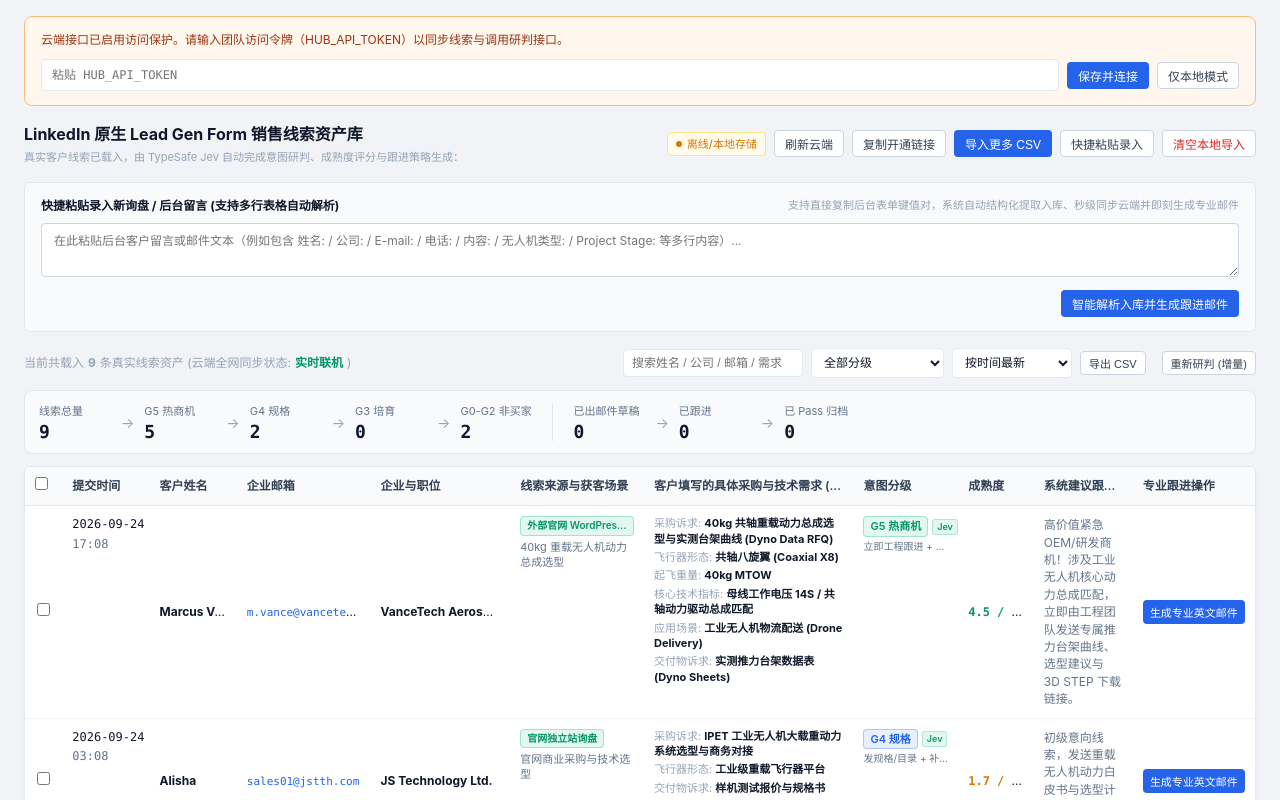
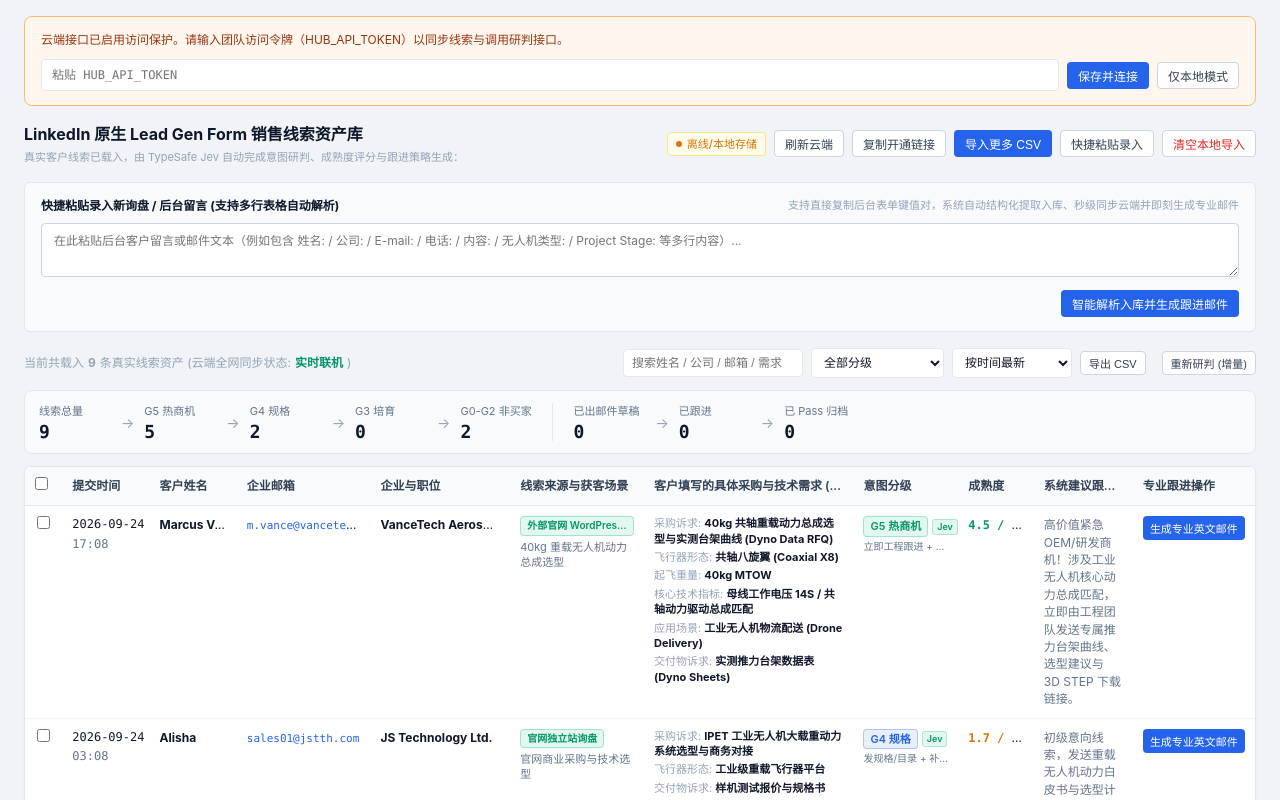
Before and after one commit to wallysuda/ipet-lead-hub, a website with bundled scripts: page index.html in a window 1280 px wide. Shown: the top 800 px of the page. Built offline with nearby package versions, Linux system fonts and the light colour scheme; files whose address does not match are found by name.

Commit message:
style(table): top-align every cell so short fields no longer float mid-row

```diff
--- a/css/style.css
+++ b/css/style.css
@@ -380,7 +380,7 @@ body {
   white-space: nowrap;
   overflow: hidden;
   text-overflow: ellipsis;
-  vertical-align: middle;
+  vertical-align: top;
 }
 
 .leads-table td {
@@ -396,11 +396,14 @@ body {
   background-color: var(--bg-hover);
 }
 
-/* 各列显示规格 */
-.cell-check { text-align: center; vertical-align: middle !important; }
+/* 各列显示规格 —— 全部顶端对齐，避免短字段居中导致整行错位 */
+.cell-check {
+  text-align: center;
+  vertical-align: top;
+  padding-top: 12px;
+}
 
 .cell-time {
-  vertical-align: top !important;
   font-family: var(--font-mono);
   font-size: 11px;
   line-height: 1.35;
@@ -412,7 +415,6 @@ body {
   white-space: nowrap;
   overflow: hidden;
   text-overflow: ellipsis;
-  vertical-align: middle !important;
 }
 
 .cell-name strong { font-size: 12px; }
@@ -425,9 +427,6 @@ body {
 }
 .cell-email a:hover { text-decoration: underline; }
 
-.cell-org {
-  vertical-align: middle !important;
-}
 .cell-org strong {
   font-size: 12px;
 }
@@ -467,8 +466,7 @@ body {
 }
 
 .cell-score {
-  text-align: center;
-  vertical-align: middle !important;
+  text-align: left;
 }
 .score-num {
   font-family: var(--font-mono);
@@ -488,8 +486,7 @@ body {
 }
 
 .cell-action {
-  text-align: center;
-  vertical-align: middle !important;
+  text-align: left;
   white-space: nowrap;
 }
 .cell-action .btn {
```
